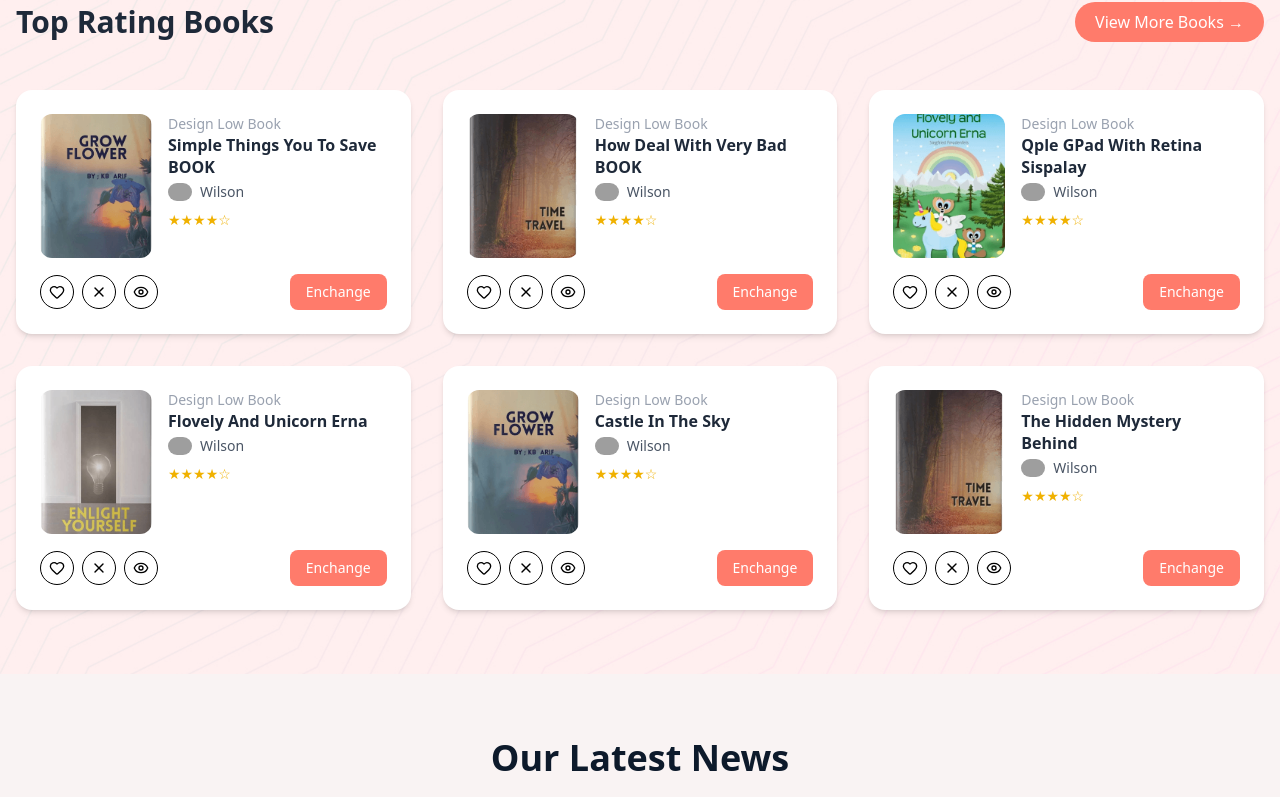
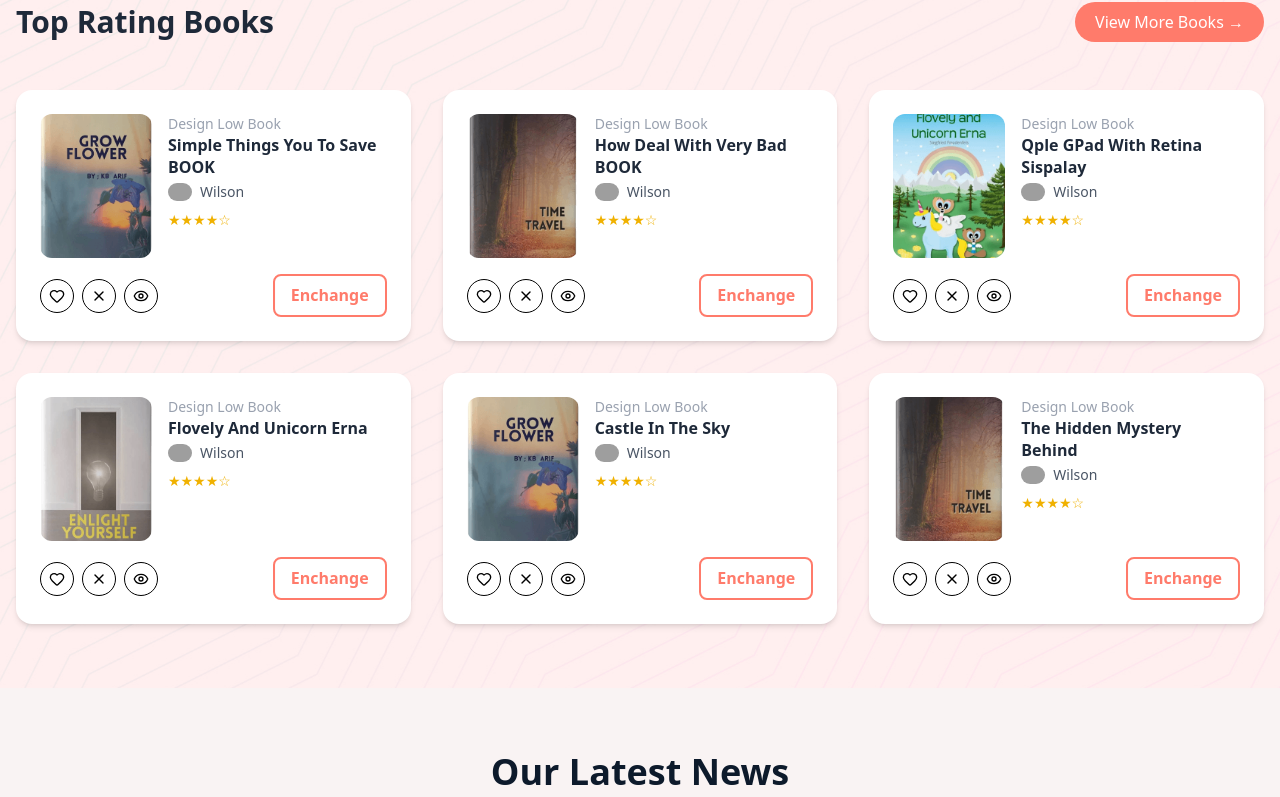
Before and after one commit to iqbalxrr/Book-Tranding-Hub, a Next.js app: page / in a window 1280 px wide. Shown: the part 2178-2975 px from the top of the page. Built offline with nearby package versions, Linux system fonts and the light colour scheme; grey boxes are pictures that could not be loaded.

Commit message:
add custome css style button

```diff
--- a/src/components/FeaturedBooks.jsx
+++ b/src/components/FeaturedBooks.jsx
@@ -5,6 +5,7 @@ import "swiper/css";
 import { Autoplay, Pagination, Navigation } from "swiper/modules";
 import "swiper/css/pagination";
 import "swiper/css/navigation";
+import "../styles/variables.css";
 
 const FeaturedBooks = () => {
   const books = [
@@ -120,7 +121,7 @@ const FeaturedBooks = () => {
               </div>
 
               {/* Button */}
-              <button className="w-full text-[#FF7B6B] bg-white border-2 border-[#FF7B6B] rounded-full font-bold py-3 hover:text-white hover:bg-[#FF7B6B] transition duration-700">
+              <button className="w-full btn rounded-full font-bold py-3  ">
                 Exchange
               </button>
             </div>
--- a/src/components/TopRated.jsx
+++ b/src/components/TopRated.jsx
@@ -137,7 +137,7 @@ export default function TopRated() {
                     </button>
                   </div>
 
-                  <button className="bg-[#FF7B6B] hover:bg-[#ff6650] text-white px-4 py-2 rounded-lg transition text-sm">
+                  <button className=" btn px-4 py-2 rounded-lg  text-sm">
                     Enchange
                   </button>
                 </div>
--- a/src/styles/variables.css
+++ b/src/styles/variables.css
@@ -1,2 +1,39 @@
 
 /* custome css here  */
+
+.btn {
+ display: inline-block;
+ font-size: 16px;
+ font-weight: 700;
+ color: #FF7B6B;
+ border: 2px solid #FF7B6B;
+ cursor: pointer;
+ position: relative;
+ background-color: transparent;
+ text-decoration: none;
+ overflow: hidden;
+ z-index: 1;
+ font-family: inherit;
+ background: white;
+}
+.btn::before {
+ content: "";
+ position: absolute;
+ left: 0;
+ top: 0;
+ width: 100%;
+ height: 100%;
+ background-color: #FF7B6B;
+ transform: translateX(-100%);
+ transition: all .3s;
+ z-index: -1;
+}
+
+.btn:hover::before {
+ transform: translateX(0);
+
+}
+.btn:hover {
+ color: white;
+ font-weight: 800;
+}
```
